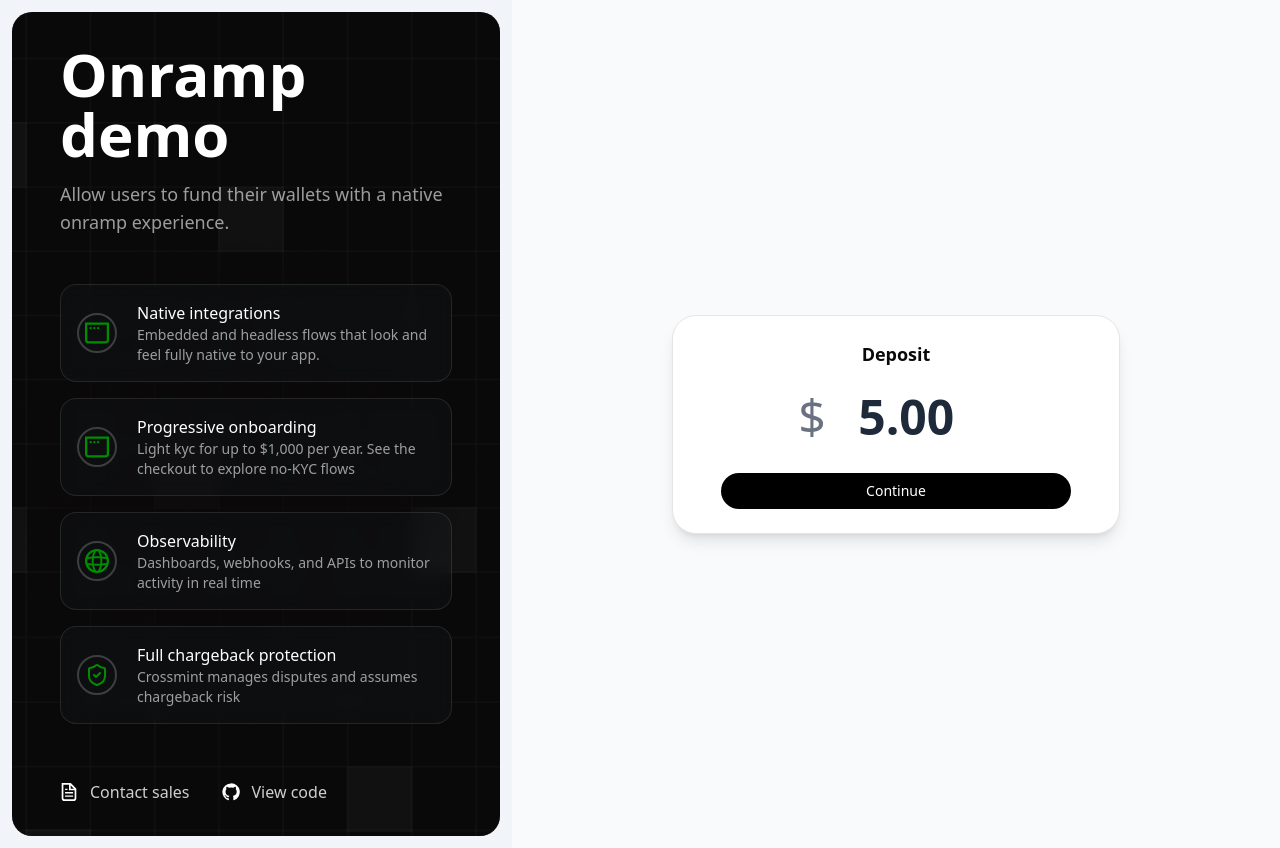
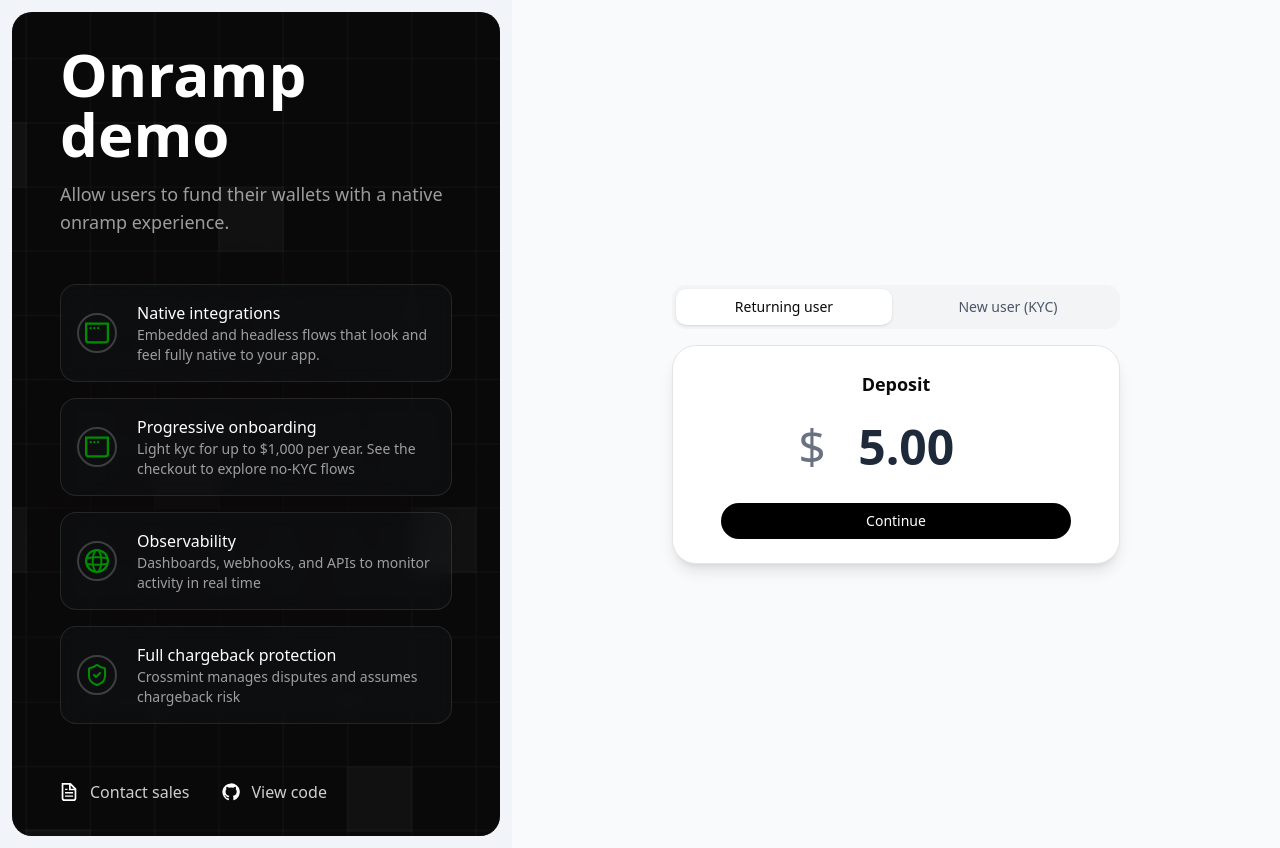
Before and after one commit to Crossmint/onramp-quickstart, a Next.js app: page / in a window 1280 px wide. Built offline with nearby package versions, Linux system fonts and the light colour scheme.

Commit message:
Added new user with KYC flow

```diff
--- a/components/landing-page.tsx
+++ b/components/landing-page.tsx
@@ -7,11 +7,7 @@ export function LandingPage() {
     <div className="min-h-screen grid grid-cols-1 lg:grid-cols-5">
       <FeatureHighlights />
 
-      <div className="flex items-center justify-center bg-gray-50 px-6 py-12 col-span-1 lg:col-span-3">
-        <div className="w-full max-w-md bg-white rounded-3xl border shadow-lg overflow-hidden">
-          <Onramp />
-        </div>
-      </div>
+      <Onramp />
     </div>
   );
 }
--- a/components/onramp.tsx
+++ b/components/onramp.tsx
@@ -1,29 +1,45 @@
 "use client";
 
-import React, { useState } from "react";
-import { useCrossmintOnramp } from "@/lib/useCrossmintOnramp";
+import CheckoutComEmbedded from "@/components/checkoutcom-embedded";
 import OnrampDeposit from "@/components/onramp-deposit";
 import OnrampStatus from "@/components/onramp-status";
-import CheckoutComEmbedded from "@/components/checkoutcom-embedded";
 import PersonaEmbedded from "@/components/persona-embedded";
+import UserTypeSelector from "@/components/user-type-selector";
+import { useCrossmintOnramp } from "@/lib/useCrossmintOnramp";
+import { useState } from "react";
 
-// This email corresponds to a user that has already passed KYC in Staging.
-// You can modify it to test the KYC flow (which this code already supports).
-const RETURNING_EMAIL = "demos+onramp-existing-user@crossmint.com";
-const RETURNING_WALLET = "x4zyf8T6n6NVN3kBW6fmzBvNVAGuDE8mzmzqkSUUh3U";
+const USER_WALLET = "x4zyf8T6n6NVN3kBW6fmzBvNVAGuDE8mzmzqkSUUh3U";
 const INITIAL_AMOUNT_USD = "5.00";
 
 export default function Onramp() {
   const [amountUsd, setAmountUsd] = useState(INITIAL_AMOUNT_USD);
+  const [userType, setUserType] = useState<"returning" | "new">("returning");
+  const [activeEmail, setActiveEmail] = useState("demos+onramp-existing-user@crossmint.com");
 
-  const { order, createOrder, checkout, persona } = useCrossmintOnramp({
-    email: RETURNING_EMAIL,
-    walletAddress: RETURNING_WALLET,
+  const { order, createOrder, resetOrder, checkout, persona } = useCrossmintOnramp({
+    email: activeEmail,
+    walletAddress: USER_WALLET,
   });
 
   const handleCreateOrder = () => createOrder(amountUsd);
 
+  const handleUserTypeChange = (newUserType: "returning" | "new", email: string) => {
+    setUserType(newUserType);
+    setActiveEmail(email);
+    resetOrder();
+  };
+
   return (
+    <div className="flex items-center justify-center bg-gray-50 px-6 py-12 col-span-1 lg:col-span-3">
+      <div className="w-full max-w-md">
+        {/* User type selection - outside the main box */}
+        <UserTypeSelector
+          userType={userType}
+          onUserTypeChange={handleUserTypeChange}
+        />
+
+        {/* Main content box */}
+        <div className="bg-white rounded-3xl border shadow-lg overflow-hidden">
           <div className="p-6">
             <div className="flex flex-col gap-4">
               <OnrampDeposit
@@ -58,5 +74,8 @@ export default function Onramp() {
               )}
             </div>
           </div>
+        </div>
+      </div>
+    </div>
   );
 }
--- /dev/null
+++ b/components/user-type-selector.tsx
@@ -0,0 +1,59 @@
+"use client";
+
+import React, { useState, useEffect } from "react";
+
+// This email corresponds to a user that has already passed KYC in Staging.
+// You can modify it to test the KYC flow (which this code already supports).
+const RETURNING_EMAIL = "demos+onramp-existing-user@crossmint.com";
+
+interface UserTypeSelectorProps {
+  userType: "returning" | "new";
+  onUserTypeChange: (userType: "returning" | "new", email: string) => void;
+}
+
+export default function UserTypeSelector({ userType, onUserTypeChange }: UserTypeSelectorProps) {
+  const [newUserEmail, setNewUserEmail] = useState<string | null>(null);
+
+  // Generate a stable random email when switching to New user
+  useEffect(() => {
+    if (userType === "new" && !newUserEmail) {
+      const randomPart = Math.random().toString(36).slice(2, 10);
+      setNewUserEmail(`demos+onramp-new-user-${randomPart}@crossmint.com`);
+    }
+  }, [userType, newUserEmail]);
+
+  const handleUserTypeChange = (newUserType: "returning" | "new") => {
+    if (userType !== newUserType) {
+      if (newUserType === "new") {
+        // regenerate a new email if switching to new user
+        const randomPart = Math.random().toString(36).slice(2, 10);
+        const email = `demos+onramp-new-user-${randomPart}@crossmint.com`;
+        setNewUserEmail(email);
+        onUserTypeChange(newUserType, email);
+      } else {
+        onUserTypeChange(newUserType, RETURNING_EMAIL);
+      }
+    }
+  };
+
+  return (
+    <div className="flex items-center gap-2 bg-gray-100 rounded-xl p-1 mb-4">
+      <button
+        className={`flex-1 px-4 py-2 rounded-lg text-sm text-center ${
+          userType === "returning" ? "bg-white shadow-sm" : "text-gray-600"
+        }`}
+        onClick={() => handleUserTypeChange("returning")}
+      >
+        Returning user
+      </button>
+      <button
+        className={`flex-1 px-4 py-2 rounded-lg text-sm text-center ${
+          userType === "new" ? "bg-white shadow-sm" : "text-gray-600"
+        }`}
+        onClick={() => handleUserTypeChange("new")}
+      >
+        New user (KYC)
+      </button>
+    </div>
+  );
+}
--- a/lib/useCrossmintOnramp.ts
+++ b/lib/useCrossmintOnramp.ts
@@ -147,6 +147,18 @@ export function useCrossmintOnramp({
     });
   }, [pollOrder]);
 
+  const resetOrder = useCallback(() => {
+    setStatus("not-created");
+    setOrderId(null);
+    setError(null);
+    setPersonaConfig(null);
+    setTotalUsd(null);
+    setEffectiveAmount(null);
+    setTxId(null);
+    setCheckoutSession(null);
+    setCheckoutPublicKey(null);
+  }, []);
+
   return {
     order: {
       status,
@@ -156,6 +168,7 @@ export function useCrossmintOnramp({
       txId,
     },
     createOrder,
+    resetOrder,
     checkout: {
       session: checkoutSession,
       publicKey: checkoutPublicKey,
```
Lines whose indentation alone changed are shown as unchanged.
